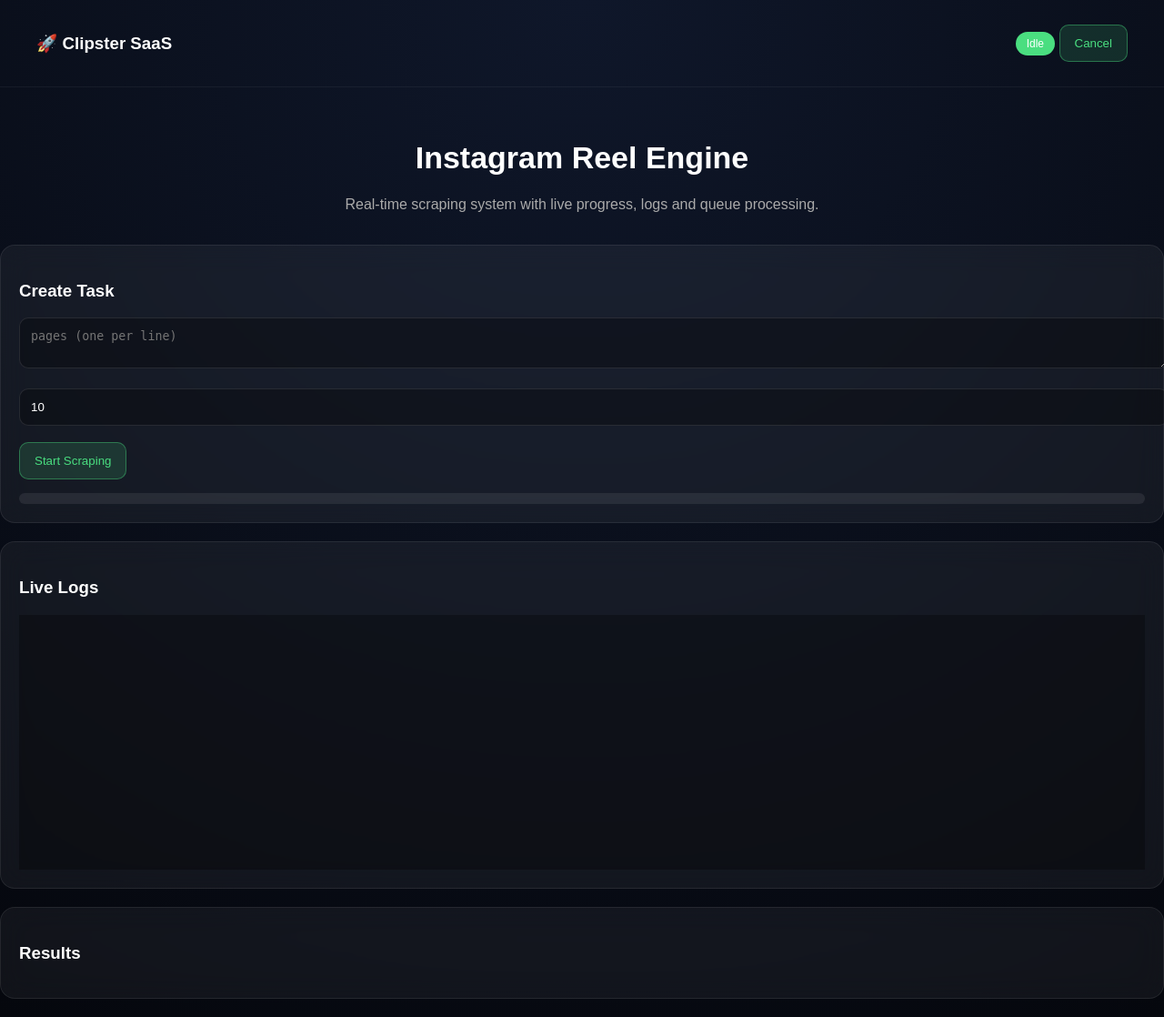
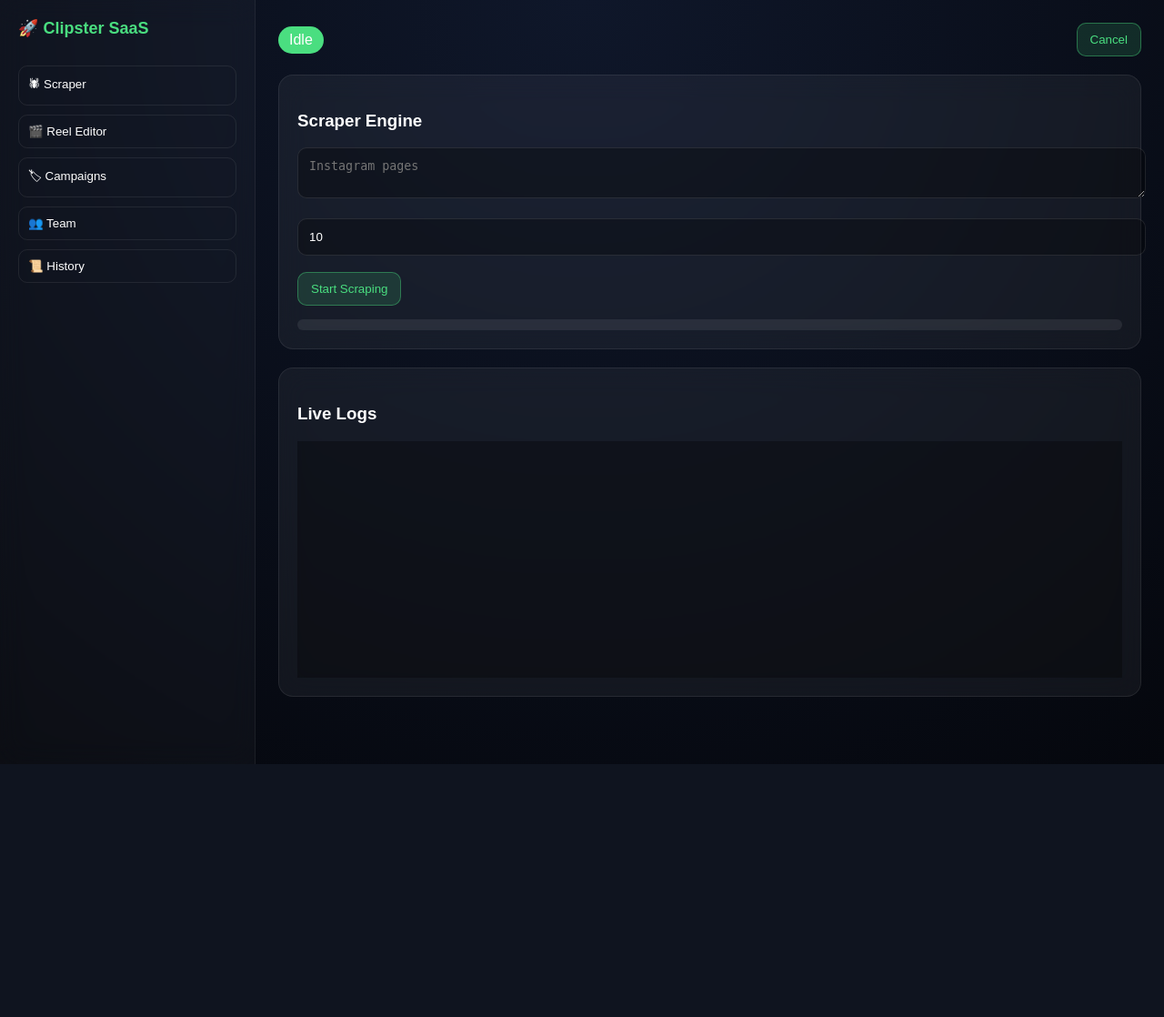
Before and after one commit to hamarza56-droid/Clipster-Pro-Tools, a Flask app: page / in a window 1280 px wide. Shown: the whole page at 91% size. After the commit the page ends 840 px from the top, so only its background shows below. Run offline with Flask 3, Linux system fonts and the light colour scheme; the visitor is signed in with stand-in values (Sample User, id 1); some libraries are stand-ins or nearby versions.

Commit message:
Update index.html

```diff
--- a/templates/index.html
+++ b/templates/index.html
@@ -2,47 +2,92 @@
 <html>
 <head>
 <meta charset="UTF-8">
-<title>Clipster PRO SaaS</title>
+<title>Clipster SaaS Control Center</title>
 
 <script src="https://cdn.socket.io/4.7.5/socket.io.min.js"></script>
 
 <style>
+
+/* ========== BASE ========== */
 body{
     margin:0;
     font-family:Arial;
     background: radial-gradient(circle at top,#0f172a,#05070d);
     color:white;
+    display:flex;
 }
 
-/* HEADER */
+/* ========== SIDEBAR ========== */
+.sidebar{
+    width:240px;
+    height:100vh;
+    background:rgba(255,255,255,0.03);
+    border-right:1px solid rgba(255,255,255,0.06);
+    backdrop-filter: blur(15px);
+    padding:20px;
+}
+
+.logo{
+    color:#4ade80;
+    font-weight:bold;
+    margin-bottom:30px;
+    font-size:18px;
+}
+
+.nav{
+    display:flex;
+    flex-direction:column;
+    gap:10px;
+}
+
+.nav button{
+    background:transparent;
+    border:1px solid rgba(255,255,255,0.08);
+    color:white;
+    padding:10px;
+    border-radius:10px;
+    cursor:pointer;
+    text-align:left;
+}
+
+.nav button:hover{
+    border-color:#4ade80;
+}
+
+/* ========== MAIN ========== */
+.main{
+    flex:1;
+    padding:25px;
+}
+
+/* ========== HEADER ========== */
 .header{
-    padding:18px 40px;
     display:flex;
     justify-content:space-between;
     align-items:center;
-    border-bottom:1px solid rgba(255,255,255,0.05);
+    margin-bottom:20px;
 }
 
-/* HERO */
-.hero{
-    text-align:center;
-    padding:35px;
+/* ========== MODULES ========== */
+.module{
+    display:none;
 }
 
-.hero h1{font-size:34px;}
-.hero p{color:#aaa;max-width:700px;margin:auto;}
+.active{
+    display:block;
+}
 
-/* CARD */
+/* ========== CARD ========== */
 .card{
     background: rgba(255,255,255,0.05);
-    backdrop-filter: blur(15px);
     border:1px solid rgba(255,255,255,0.08);
     border-radius:16px;
     padding:20px;
     margin-bottom:20px;
+    backdrop-filter: blur(15px);
 }
 
-/* INPUT */
+/* ========== INPUT ========== */
 textarea,input{
     width:100%;
     background:rgba(0,0,0,0.3);
@@ -52,17 +97,31 @@
     border-radius:10px;
 }
 
-/* BUTTON */
+/* ========== BUTTON ========== */
 button{
     background: rgba(74,222,128,0.15);
     border:1px solid rgba(74,222,128,0.4);
     color:#4ade80;
-    padding:12px 16px;
+    padding:10px 14px;
     border-radius:10px;
     cursor:pointer;
 }
 
-/* PROGRESS */
+button:disabled{
+    opacity:0.4;
+}
+
+/* ========== STATUS ========== */
+.badge{
+    padding:6px 12px;
+    border-radius:20px;
+}
+
+.running{background:#facc15;color:black;}
+.done{background:#4ade80;}
+.cancelled{background:#ef4444;}
+
+/* ========== PROGRESS ========== */
 .progress{
     height:12px;
     background:rgba(255,255,255,0.08);
@@ -70,69 +129,66 @@
     overflow:hidden;
     margin-top:15px;
 }
+
 .fill{
     height:100%;
     width:0%;
     background:linear-gradient(90deg,#facc15,#4ade80);
-    transition:0.3s;
 }
 
-/* LOGS */
 .log-box{
-    height:260px;
+    height:240px;
     overflow:auto;
     background:rgba(0,0,0,0.3);
     padding:10px;
     font-family:monospace;
-    font-size:12px;
 }
-
-.log-line{color:#bbb;margin:2px 0;}
-
-/* STATUS */
-.badge{
-    padding:6px 12px;
-    border-radius:20px;
-    font-size:12px;
-}
-.running{background:#facc15;color:black;}
-.done{background:#4ade80;}
-.cancelled{background:#ef4444;}
 
 </style>
 </head>
 
 <body>
 
-<div class="header">
-    <h3>🚀 Clipster SaaS</h3>
-    <div>
-        <span id="status" class="badge done">Idle</span>
-        <button onclick="cancelTask()">Cancel</button>
+<!-- SIDEBAR -->
+<div class="sidebar">
+    <div class="logo">🚀 Clipster SaaS</div>
+
+    <div class="nav">
+        <button onclick="show('scraper')">🕷 Scraper</button>
+        <button onclick="show('editor')">🎬 Reel Editor</button>
+        <button onclick="show('campaigns')">🏷 Campaigns</button>
+        <button onclick="show('team')">👥 Team</button>
+        <button onclick="show('history')">📜 History</button>
     </div>
 </div>
 
-<div class="hero">
-    <h1>Instagram Reel Engine</h1>
-    <p>Real-time scraping system with live progress, logs and queue processing.</p>
+<!-- MAIN -->
+<div class="main">
+
+<!-- HEADER -->
+<div class="header">
+    <div id="status" class="badge done">Idle</div>
+    <button onclick="cancelTask()">Cancel</button>
 </div>
 
+<!-- ========== SCRAPER ========== -->
+<div id="scraper" class="module active">
+
 <div class="card">
-<h3>Create Task</h3>
+<h3>Scraper Engine</h3>
 
-<textarea id="pages" placeholder="pages (one per line)"></textarea>
+<textarea id="pages" placeholder="Instagram pages"></textarea>
 <br><br>
 
 <input id="limit" value="10">
 
 <br><br>
 
-<button onclick="startTask()" id="startBtn">Start Scraping</button>
+<button id="startBtn" onclick="startTask()">Start Scraping</button>
 
 <div class="progress">
     <div class="fill" id="progress"></div>
 </div>
-
 </div>
 
 <div class="card">
@@ -140,61 +196,77 @@
 <div class="log-box" id="logs"></div>
 </div>
 
+</div>
+
+<!-- ========== EDITOR (UI ONLY) ========== -->
+<div id="editor" class="module">
 <div class="card">
-<h3>Results</h3>
-<table width="100%">
-<tbody id="results"></tbody>
-</table>
+<h3>Reel Editor (UI Mock)</h3>
+<p>Upload reel → crop → background change → logo overlay</p>
+</div>
+</div>
+
+<!-- ========== CAMPAIGNS ========== -->
+<div id="campaigns" class="module">
+<div class="card">
+<h3>Campaign Manager</h3>
+<p>Define rules, logos, filters (UI only for now)</p>
+</div>
+</div>
+
+<!-- ========== TEAM ========== -->
+<div id="team" class="module">
+<div class="card">
+<h3>Team Dashboard</h3>
+<p>Members, earnings, submissions (UI placeholder)</p>
+</div>
+</div>
+
+<!-- ========== HISTORY ========== -->
+<div id="history" class="module">
+<div class="card">
+<h3>History</h3>
+<p>Task history UI placeholder</p>
+</div>
+</div>
+
 </div>
 
 <script>
 
-let socket = io();
 let currentTask = null;
 
-// ================= SOCKET REAL TIME =================
+/* ========== NAV ========== */
+function show(id){
+    document.querySelectorAll('.module')
+    .forEach(m => m.classList.remove('active'));
 
-socket.on("log", (data)=>{
-    if(data.task_id !== currentTask) return;
-    addLog(data.msg);
-});
-
-socket.on("progress", (data)=>{
-    if(data.task_id !== currentTask) return;
-    document.getElementById("progress").style.width = data.progress + "%";
-});
-
-socket.on("status", (data)=>{
-    if(data.task_id !== currentTask) return;
-
-    if(data.status === "cancelled"){
-        setStatus("cancelled");
-        addLog("❌ Cancelled");
-    }
-});
-
-// ================= UI =================
-
-function setStatus(type){
-    let el = document.getElementById("status");
-    el.className = "badge " + type;
-
-    if(type === "running") el.innerText = "Running...";
-    if(type === "done") el.innerText = "Done";
-    if(type === "cancelled") el.innerText = "Cancelled";
+    document.getElementById(id).classList.add('active');
 }
 
-// ================= START =================
+/* ========== UI STATE ========== */
+function setRunning(){
+    document.getElementById("status").innerText = "Running...";
+    document.getElementById("status").className = "badge running";
+    document.getElementById("startBtn").disabled = true;
+}
 
+function setIdle(){
+    document.getElementById("status").innerText = "Idle";
+    document.getElementById("status").className = "badge done";
+    document.getElementById("startBtn").disabled = false;
+}
+
+/* ========== START TASK ========== */
 async function startTask(){
 
     document.getElementById("logs").innerHTML = "";
     document.getElementById("progress").style.width = "0%";
 
-    setStatus("running");
+    setRunning();
 
     let pages = document.getElementById("pages").value
-        .split("\n").filter(x=>x.trim());
+        .split("\n").filter(x => x.trim());
 
     let limit = parseInt(document.getElementById("limit").value);
 
@@ -205,32 +277,61 @@
     });
 
     let data = await res.json();
-
     currentTask = data.task_id;
 
-    addLog("🚀 Task started: " + currentTask);
+    log("Task started: " + currentTask);
+
+    poll();
 }
 
-// ================= CANCEL =================
-
-async function cancelTask(){
+/* ========== POLLING ========== */
+async function poll(){
 
     if(!currentTask) return;
 
-    await fetch("/cancel_task/"+currentTask);
+    let res = await fetch("/get_task/" + currentTask);
+    let data = await res.json();
 
-    addLog("❌ Cancel requested");
+    if(!data.task){
+        setTimeout(poll,1500);
+        return;
+    }
+
+    let t = data.task;
+
+    document.getElementById("progress").style.width =
+        (t.progress || 0) + "%";
+
+    if(t.logs) log(t.logs);
+
+    if(t.status === "running"){
+        setTimeout(poll,1500);
+    }
+
+    else if(t.status === "done"){
+        log("Completed");
+        setIdle();
+    }
+
+    else if(t.status === "cancelled"){
+        log("Cancelled");
+        setIdle();
+    }
 }
 
-// ================= LOG =================
+/* ========== CANCEL ========== */
+async function cancelTask(){
+    if(!currentTask) return;
+    await fetch("/cancel_task/" + currentTask);
+    log("Cancel requested");
+}
 
-function addLog(msg){
+/* ========== LOG ========== */
+function log(msg){
     let box = document.getElementById("logs");
     let d = document.createElement("div");
-    d.className="log-line";
     d.innerText = msg;
     box.appendChild(d);
-    box.scrollTop = box.scrollHeight;
 }
 
 </script>
```
